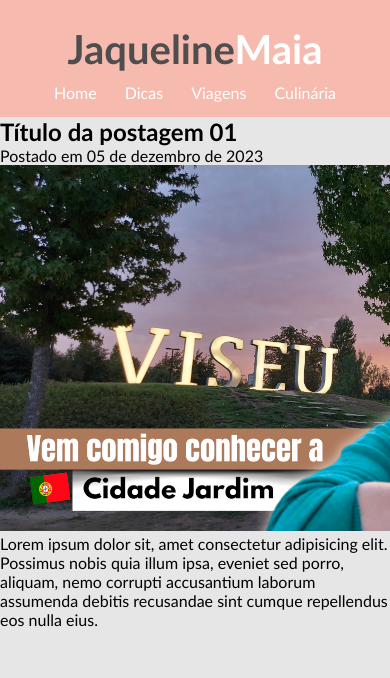
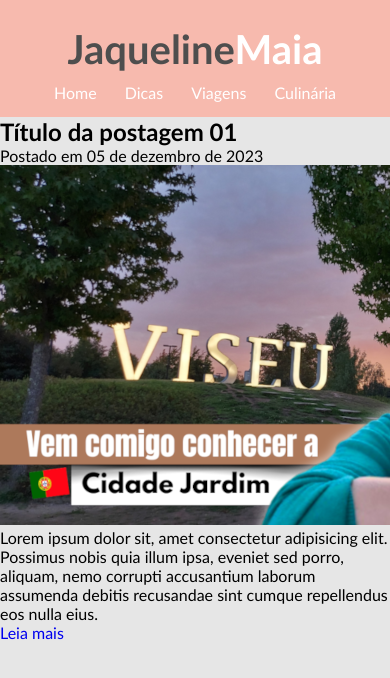
Before and after one commit to IranMaia/jaquelineblog, a plain HTML site: page index.html in a window 390 px wide. Shown: the top 678 px of the page. Drawn offline with Linux system fonts and the light colour scheme.

Commit message:
primeira otimizacao de imagem smartphone

```diff
--- a/index.html
+++ b/index.html
@@ -29,11 +29,12 @@
 
                     <picture>
                         <source media="(min-width: 1000px)" srcset="imagens/capasyoutube/capa-viseu-1000x563.png">
-                        <img src="imagens/capasyoutube/capa-viseu-650x366.png" alt="imagem capa viseu">
+                        <img src="imagens/capasyoutube/capa-viseu-640x360.png" alt="imagem capa viseu">
                     </picture>
 
 
                     <p>Lorem ipsum dolor sit, amet consectetur adipisicing elit. Possimus nobis quia illum ipsa, eveniet sed porro, aliquam, nemo corrupti accusantium laborum assumenda debitis recusandae sint cumque repellendus eos nulla eius.</p>
+                    <a href="#">Leia mais</a>
                 </div>
             </div>
             </div>
```
Also changed, not shown: imagens/capasyoutube/capa-viseu-640x360.png (added), 2 other files.
